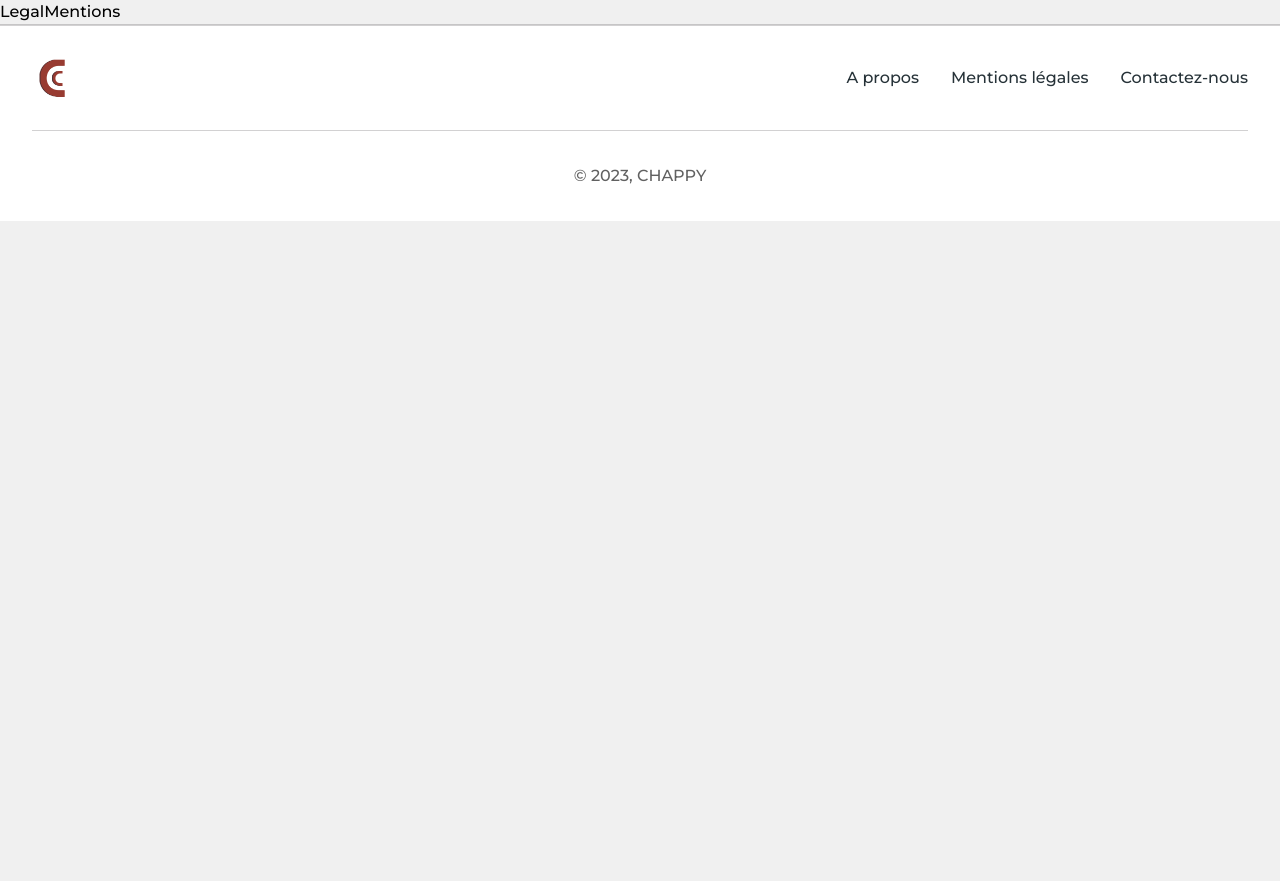
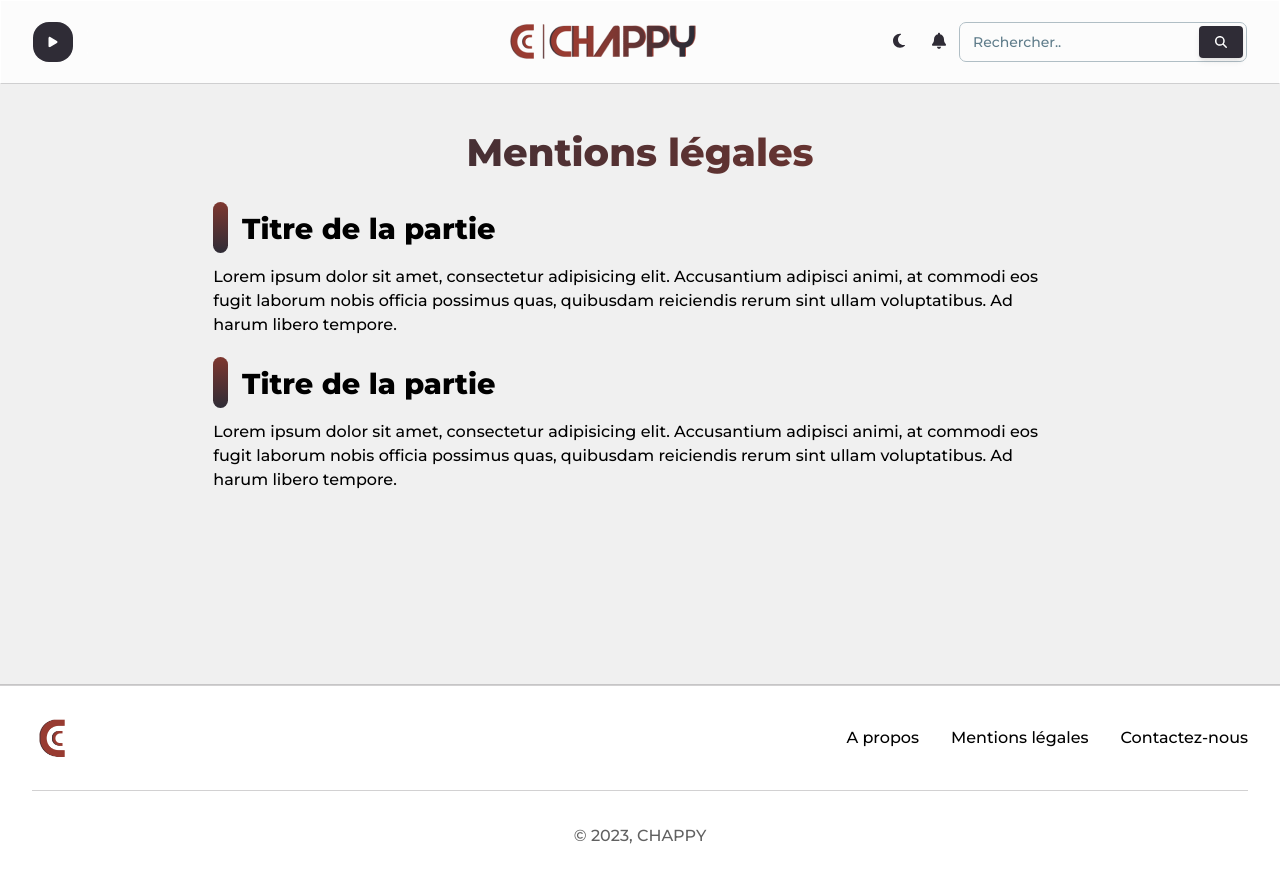
Before and after one commit to mathieubourkel/chappy, a React (Vite) app: page /legal-mentions in a window 1280 px wide. Before the commit the page ends 800 px from the top, so only its background shows below. Built offline with nearby package versions, Linux system fonts and the light colour scheme.

Commit message:
hotfix NavbarConnected + LegalMentionPage

```diff
--- a/src/App.tsx
+++ b/src/App.tsx
@@ -15,6 +15,10 @@ import PurchasesPage from "./pages/Purchases/PurchasesPage.tsx";
 import DocumentsPage from "./pages/Documents/DocumentsPage.tsx";
 import Footer from "./components/Footer/Footer.tsx";
 import { useState } from "react";
+import AboutPage
+    from "./pages/About/AboutPage.tsx";
+import ContactUsPage
+    from "./pages/ContactUs/ContactUsPage.tsx";
 
 
 export default function App() {
@@ -39,6 +43,8 @@ setLogin([...logins, login])
         <Route path="/project/step/" element={<StepPage />} />
         <Route path="/project/step/task/" element={<TaskPage />} />
         <Route path="/legal-mentions" element={<LegalMentionsPage />} />
+        <Route path="/about" element={<AboutPage />} />
+        <Route path="/contact-us" element={<ContactUsPage />} />
         <Route path="/profile/" element={<UserProfilePage />} />
       </Routes>
 
--- a/src/components/Footer/Footer.tsx
+++ b/src/components/Footer/Footer.tsx
@@ -1,5 +1,6 @@
 import { Typography } from "@material-tailwind/react";
 import logo from "./../../assets/img/icon_logo_footer.png";
+import {NavLink} from "react-router-dom";
 
 export default function Footer() {
   return (
@@ -8,34 +9,31 @@ export default function Footer() {
           <img src={logo} alt="logo-chappy" className="w-10" />
           <ul className="flex flex-wrap gap-y-2 gap-x-8 justify-center">
             <li>
-              <Typography
-                  as="a"
-                  href="#"
+              <NavLink
+                  to={"/about"}
                   color="blue-gray"
                   className="font-normal transition-colors hover:text-brick-400 focus:text-brick-300"
               >
                 A propos
-              </Typography>
+              </NavLink>
             </li>
             <li>
-              <Typography
-                  as="a"
-                  href="#"
+              <NavLink
+                  to={"/legal-mentions"}
                   color="blue-gray"
                   className="font-normal transition-colors hover:text-brick-400 focus:text-brick-300"
               >
                 Mentions légales
-              </Typography>
+              </NavLink>
             </li>
             <li>
-              <Typography
-                  as="a"
-                  href="#"
+              <NavLink
+                  to={"/contact-us"}
                   color="blue-gray"
                   className="font-normal transition-colors hover:text-brick-400 focus:text-brick-300"
               >
                 Contactez-nous
-              </Typography>
+              </NavLink>
             </li>
           </ul>
         </div>
--- a/src/components/Navbar/NavbarConnected.tsx
+++ b/src/components/Navbar/NavbarConnected.tsx
@@ -23,6 +23,7 @@ import {
 } from "@fortawesome/free-solid-svg-icons";
 import logo from "./../../assets/img/logo.png";
 import iUser from "./../../assets/img/icon user.png";
+import {NavLink} from "react-router-dom";
 
 export function NavbarConnected() {
   const [openNav, setOpenNav] = React.useState(false);
@@ -42,16 +43,15 @@ export function NavbarConnected() {
               <FontAwesomeIcon icon={faPlay} className="h-3 w-3 text-white" />
             </IconButton>
 
-            <Typography
-                as="a"
-                href="/"
+            <NavLink
+                to={"/dashboard"}
                 className="mr-4 cursor-pointer lg:ml-[17em]"
             >
               <img src={logo} alt={"logo de Chappy"} />
-            </Typography>
+            </NavLink>
 
-            <div className="gap-4">
-              <div className="ml-auto gap-1 md:mr-4 hidden lg:inline-block">
+            <div className="flex items-center">
+              <div className="hidden lg:flex">
                 <IconButton variant="text" className={"hover:bg-marine-100/50"}>
                   <FontAwesomeIcon icon={faMoon} className="h-4 w-4 text-marine-300" />
                 </IconButton>
--- a/src/components/Navbar/NavbarVisitor.tsx
+++ b/src/components/Navbar/NavbarVisitor.tsx
@@ -7,6 +7,7 @@ import {
   IconButton, Collapse,
 } from "@material-tailwind/react";
 import logo from "./../../assets/img/logo.png";
+import {NavLink} from "react-router-dom";
 
 export function NavbarVisitor() {
   const [openNav, setOpenNav] = React.useState(false);
@@ -22,7 +23,6 @@ export function NavbarVisitor() {
         <Navbar className="sticky top-0 z-10 h-max max-w-full rounded-none px-4 py-2 lg:px-8 lg:py-4 shadow-none border-b-text-200">
           <div className="flex items-center justify-between text-blue-gray-900">
             <Typography
-                as="a"
                 href="/"
                 className="mr-4 cursor-pointer m-auto"
             >
@@ -34,7 +34,7 @@ export function NavbarVisitor() {
                     size="sm"
                     className="hidden lg:inline-block bg-marine-300"
                 >
-                  <span>Se connecter</span>
+                  <NavLink to={"/login"}>Se connecter</NavLink>
                 </Button>
               </div>
               <IconButton
@@ -78,7 +78,7 @@ export function NavbarVisitor() {
           </div>
           <Collapse open={openNav}>
             <div className="flex items-center gap-x-1">
-              <Button fullWidth variant="gradient" size="sm" className="">
+              <Button fullWidth variant="gradient" size="sm">
                 <span>Se connecter</span>
               </Button>
             </div>
--- a/src/css/index.css
+++ b/src/css/index.css
@@ -1,33 +1,74 @@
-    /* Font custom */
+/*==================== CUSTOM FONT ====================*/
+
 @import url('https://fonts.googleapis.com/css2?family=Montserrat:ital,wght@0,500;0,600;0,700;0,800;1,400;1,500;1,600&display=swap');
 
-    /* Framework CSS */
+
+/*==================== FRAMEWORK CSS ====================*/
+
 @tailwind base;
 @tailwind components;
 @tailwind utilities;
 
-    /* Apply custom font */
+/*==================== APPLY CUSTOM FONT ====================*/
+
 @layer base {
     html {
         font-family: Montserrat, sans-serif;
     }
 }
 
-    /* Global CSS */
+/*==================== VARIABLES CSS ====================*/
+
+:root {
+    --bg-color: rgb(240,240,240,1);
+    --border-color: rgb(30,29,34, 0.2);
+    --gradient: linear-gradient(90deg, rgba(47,44,54,1) 0%, rgba(126,55,47,1) 100%);
+    --gradient-top: linear-gradient(0deg, rgba(47,44,54,1) 0%, rgba(126,55,47,1) 100%);;
+
+}
+
+/*==================== GLOBAL CSS ====================*/
 
         /* Page */
 
 body {
-    background: rgb(240,240,240,1);
+    background: var(--bg-color);
 }
 
 main {
     min-height: 70lvh;
 }
 
-    /* Footer */
+        /* Typography */
+
+h1 {
+    font-size: 2.4em;
+    font-weight: 800;
+    background: var(--gradient);
+    -webkit-background-clip: text;
+    -webkit-text-fill-color: transparent;
+}
+
+h2 {
+    font-size: 1.8em;
+    font-weight: 800;
+    margin-bottom: 0.5em;
+}
+
+h2:before {
+    content: "";
+    display: inline-block;
+    width: 0.5em;
+    height: 1.8em;
+    background: var(--gradient-top);
+    border-radius: 1em;
+    margin-right: 0.5em;
+    margin-bottom: -0.5em;
+}
+
+        /* Footer */
 
 footer {
-    border-top : 1px solid rgb(30,29,34, 0.2);
+    border-top : 1px solid var(--border-color);
     bottom: 0;
 }
--- /dev/null
+++ b/src/pages/About/AboutPage.tsx
@@ -0,0 +1,17 @@
+import {
+  NavbarConnected
+} from "../../components/Navbar/NavbarConnected.tsx";
+
+export default function AboutPage() {
+  return (
+    <>
+      <header>
+        <NavbarConnected />
+      </header>
+
+      <main>
+        test
+      </main>
+    </>
+  )
+}
--- /dev/null
+++ b/src/pages/ContactUs/ContactUsPage.tsx
@@ -0,0 +1,17 @@
+import {
+  NavbarConnected
+} from "../../components/Navbar/NavbarConnected.tsx";
+
+export default function ContactUsPage() {
+  return (
+    <>
+      <header>
+        <NavbarConnected />
+      </header>
+
+      <main>
+        test
+      </main>
+    </>
+  )
+}
--- a/src/pages/Dashboard/DashboardPage.tsx
+++ b/src/pages/Dashboard/DashboardPage.tsx
@@ -5,7 +5,13 @@ import {
 export default function DashboardPage() {
   return (
     <>
-      <NavbarConnected />
+
+        <header>
+            <NavbarConnected />
+        </header>
+        <main>test
+        </main>
+
     </>
   )
 }
--- a/src/pages/Home/HomePage.tsx
+++ b/src/pages/Home/HomePage.tsx
@@ -6,6 +6,7 @@ export default function HomePage() {
           <header>
               <NavbarVisitor />
           </header>
+
           <main>test
           </main>
 
--- a/src/pages/LegalMentions/LegalMentionsPage.tsx
+++ b/src/pages/LegalMentions/LegalMentionsPage.tsx
@@ -1,6 +1,30 @@
+import {
+  NavbarConnected
+} from "../../components/Navbar/NavbarConnected.tsx";
 
 export default function LegalMentionsPage() {
   return (
-    <div>LegalMentions</div>
+    <>
+      <header>
+        <NavbarConnected />
+      </header>
+
+      <main className={"mt-10 flex justify-center"}>
+        <article className={"w-2/3"}>
+            <h1 className={"text-center"}>Mentions légales</h1>
+
+            <section className={"my-5"}>
+                <h2>Titre de la partie</h2>
+                 <p>Lorem ipsum dolor sit amet, consectetur adipisicing elit. Accusantium adipisci animi, at commodi eos fugit laborum nobis officia possimus quas, quibusdam reiciendis rerum sint ullam voluptatibus. Ad harum libero tempore.</p>
+            </section>
+
+            <section className={"my-5"}>
+                <h2>Titre de la partie</h2>
+                <p>Lorem ipsum dolor sit amet, consectetur adipisicing elit. Accusantium adipisci animi, at commodi eos fugit laborum nobis officia possimus quas, quibusdam reiciendis rerum sint ullam voluptatibus. Ad harum libero tempore.</p>
+            </section>
+
+        </article>
+      </main>
+    </>
   )
 }
```
